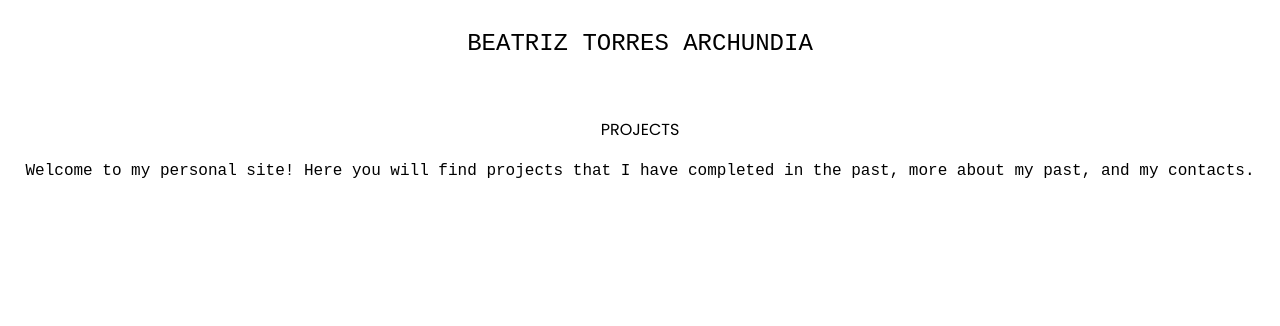
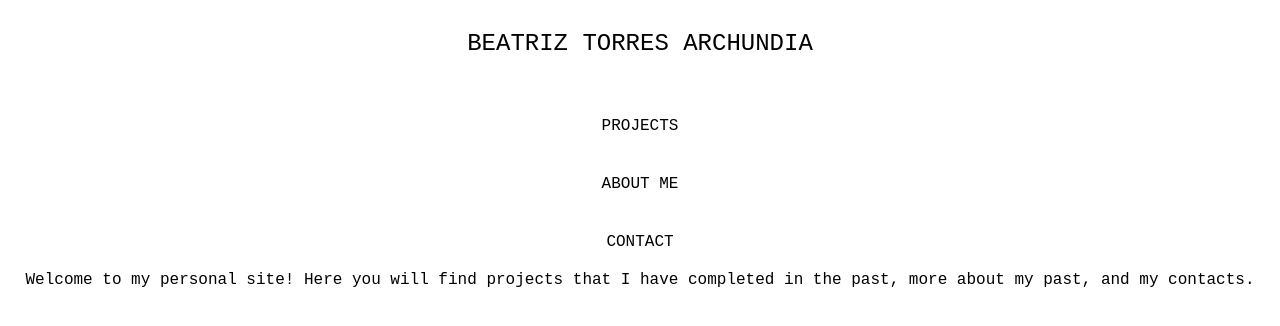
Before and after one commit to Btorre0/personalWeb, a plain HTML site: page index.html in a window 1280 px wide. Drawn offline with Linux system fonts and the light colour scheme.

Commit message:
added the rest of the buttons and font

```diff
--- a/index.html
+++ b/index.html
@@ -16,6 +16,8 @@
 <body>
     <p><font size="+2"><p style="font-family:'Courier New'">BEATRIZ TORRES ARCHUNDIA </p></font></p>
     <a href="#"><span>Projects</span></a>
+    <a href="#"><span>About Me</span></a>
+    <a href="#"><span>Contact</span></a>
     <p style="font-family:'Courier New'">Welcome to my personal site! Here you will find projects that I have completed in the past, more about my past, and my contacts.
     </p>
 </body>
--- a/style.css
+++ b/style.css
@@ -27,6 +27,7 @@ p {
 }
 
 a {
+   font-family: 'Courier New', Courier, monospace;
    display: inline-block;
    background-color: rgb(255, 255, 255);
    color: black;
@@ -36,6 +37,7 @@ a {
    padding: 10px 20px;
    margin-top: 20px;
    transition: 0.5s;
+
 }
 
 a:hover {
```
